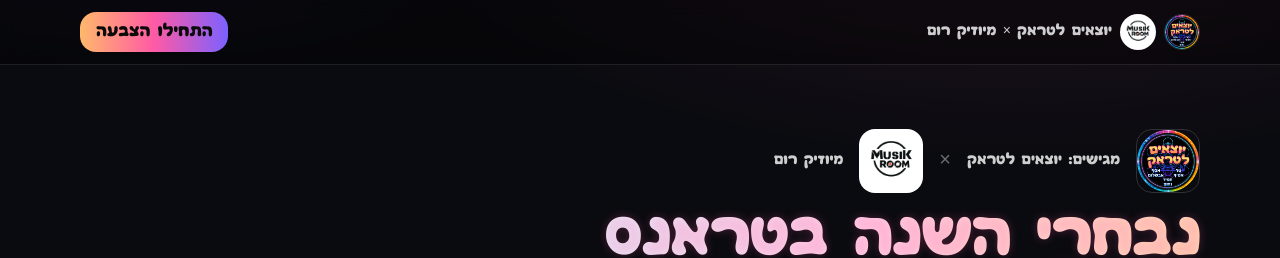
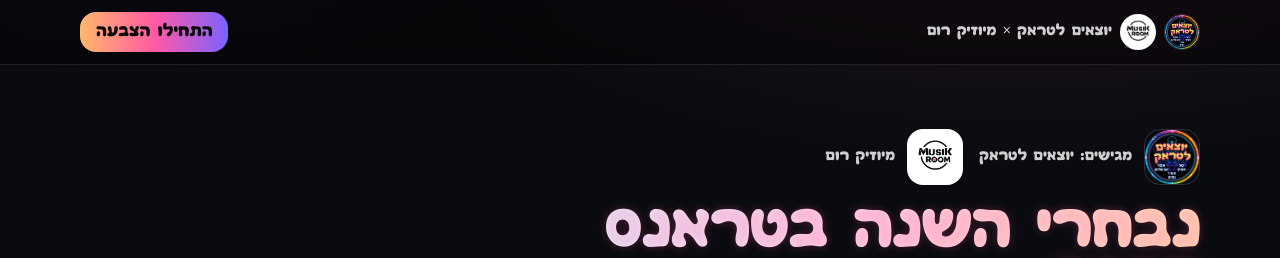
Before and after one commit to ShadowBoxer39/Trance-Awards, a Next.js app: page /vote in a window 1280 px wide. Shown: the top 258 px of the page. Built offline with nearby package versions, Linux system fonts and the light colour scheme; no server answers.

Commit message:
Update vote.tsx

```diff
--- a/pages/vote.tsx
+++ b/pages/vote.tsx
@@ -129,29 +129,30 @@ export default function Landing() {
         {/* HERO */}
         <section className="max-w-6xl mx-auto px-4 pt-10 sm:pt-16">
           <div className="max-w-2xl">
-          <div className="flex items-center gap-4 mb-4 flex-wrap">
+         <div className="flex flex-col sm:flex-row sm:items-center gap-3 sm:gap-4 mb-4">
   {/* Track Trip */}
+  <div className="flex items-center gap-3">
     <Image
       src={BRAND.logo}
       alt="לוגו יוצאים לטראק"
-    width={64}
-    height={64}
+      width={56}
+      height={56}
       className="rounded-2xl border border-white/15"
     />
     <span className="text-white/80 text-sm">מגישים: יוצאים לטראק</span>
-
-  {/* Separator */}
-  <span className="text-white/40 text-xl">×</span>
+  </div>
 
   {/* Musikroom */}
+  <div className="flex items-center gap-3">
     <Image
       src="/images/musikroom.png"
       alt="Musikroom"
-    width={64}
-    height={64}
+      width={56}
+      height={56}
       className="rounded-2xl border border-white/15 bg-white p-2"
     />
     <span className="text-white/80 text-sm">מיוזיק רום</span>
+  </div>
 </div>
 
             <h1 className="gradient-title text-4xl sm:text-6xl font-[700] leading-[1.05] tracking-tight mb-4">
```
Lines whose indentation alone changed are shown as unchanged.
